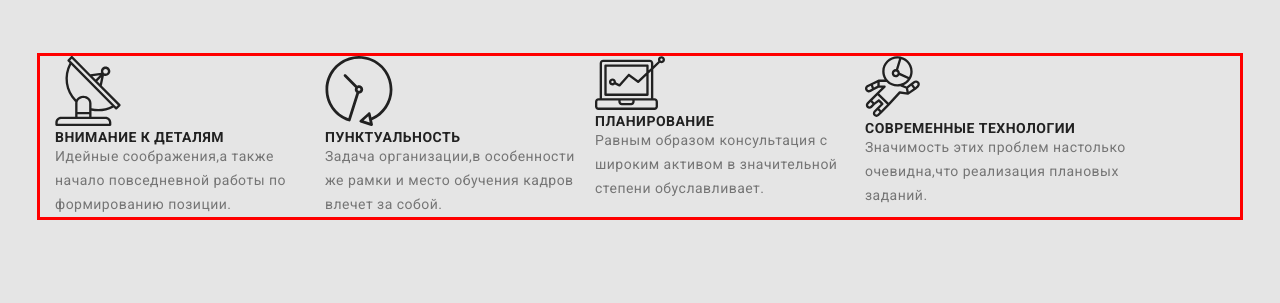
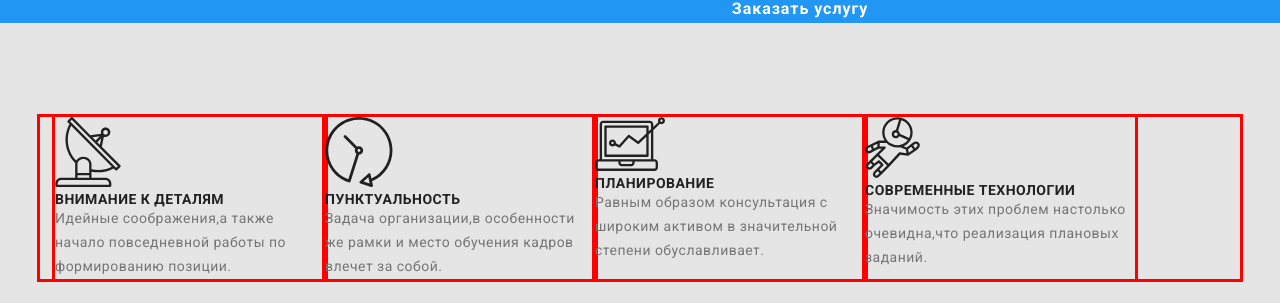
Before and after one commit to ViktorTribel/goit-markup-hw-03, a plain HTML site: page index.html in a window 1280 px wide. Shown: the part 366-669 px from the top of the page. Drawn offline with nearby package versions, Linux system fonts and the light colour scheme.

Commit message:
что то ужасное

```diff
--- a/css/styles.css
+++ b/css/styles.css
@@ -70,6 +70,11 @@ p {
 .list {
   list-style: none;
   display: flex;
+}
+.section .item {
+  display: block;
+  width: 370px;
+  outline: 3px solid red;
 }
 
 .logo {
@@ -159,6 +164,20 @@ p {
   text-align: center;
   letter-spacing: 0.06em;
   text-transform: uppercase;
+}
+.button-primary {
+  display: flex;
+  align-items: center;
+  justify-content: center;
+
+  color: var(--whit-color);
+  background-color: var(--accent-color);
+  font-family: Roboto;
+  font-style: normal;
+  font-weight: bold;
+  font-size: 16px;
+  line-height: 1.8;
+  letter-spacing: 0.06em;
 }
 
 /*section*/
@@ -360,13 +379,3 @@ p {
   line-height: 1.1;
   text-transform: uppercase;
 }
-.button-primary {
-  color: var(--whit-color);
-  background-color: var(--accent-color);
-  font-family: Roboto;
-  font-style: normal;
-  font-weight: bold;
-  font-size: 16px;
-  line-height: 1.8;
-  letter-spacing: 0.06em;
-}
--- a/index.html
+++ b/index.html
@@ -7,6 +7,10 @@
     <link
       href="https://fonts.googleapis.com/css2?family=Raleway:wght@700&family=Roboto:wght@400;500;700;900&display=swap"
       rel="stylesheet"
+    />
+    <link
+      rel="stylesheet"
+      href="https://cdnjs.cloudflare.com/ajax/libs/modern-normalize/0.6.0/modern-normalize.min.css"
     />
     <link rel="stylesheet" href="./css/styles.css" />
   </head>
@@ -45,8 +49,13 @@
     <main>
       <!--Hero-->
       <section class="container-hero">
-        <h1 class="hero-title">Эффективные решения для вашего бизнеса</h1>
-        <a href="" class="button-primary">Заказать услугу</a>
+        <div class="syper">
+          <h1 class="hero-title">
+            Эффективные решения <br />
+            для вашего бизнеса
+          </h1>
+          <a href="" class="button-primary">Заказать услугу</a>
+        </div>
       </section>
       <!--Sait info-->
       <section class="section container">
@@ -89,7 +98,7 @@
       <!--Our offer-->
       <section class="section container">
         <h2 class="section-title">Чем мы занимаемся</h2>
-        <ul class="list">
+        <ul class="list item">
           <li>
             <img
               src="./images/desctop.jpg"
```
